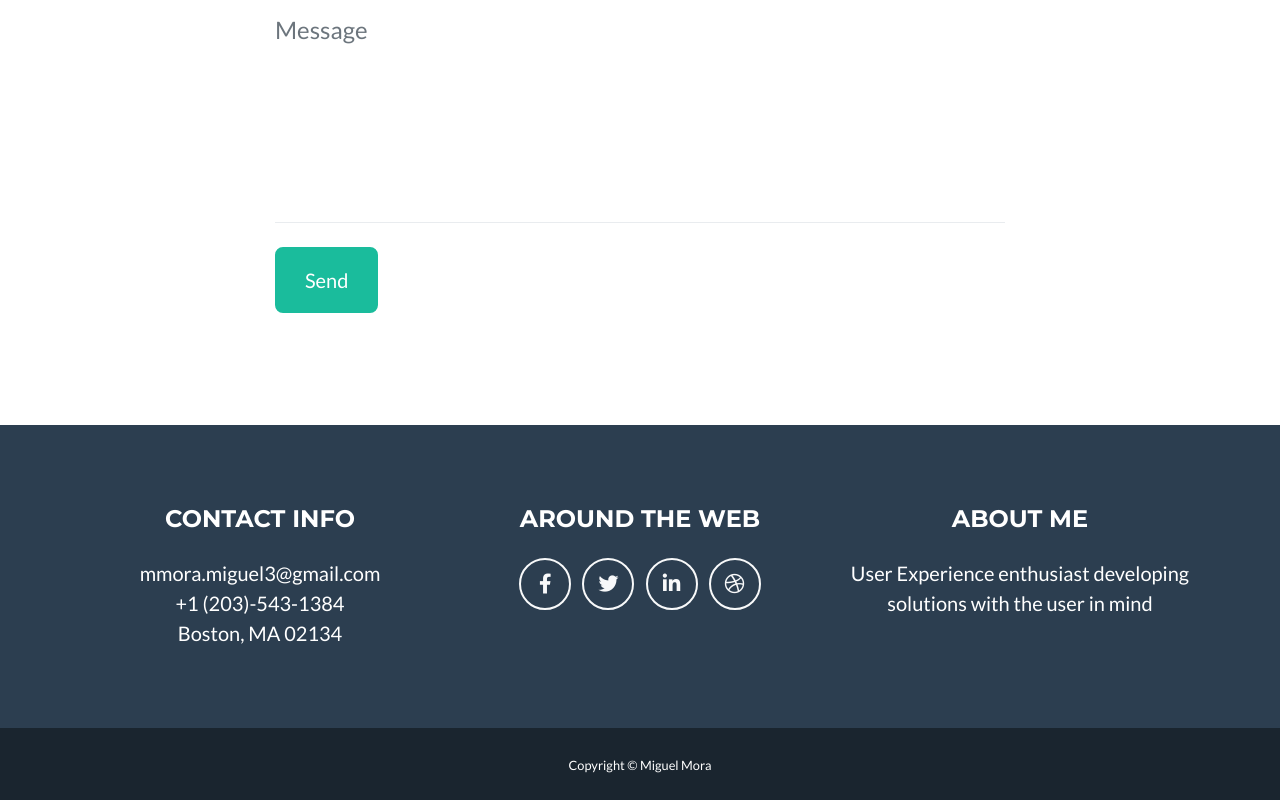
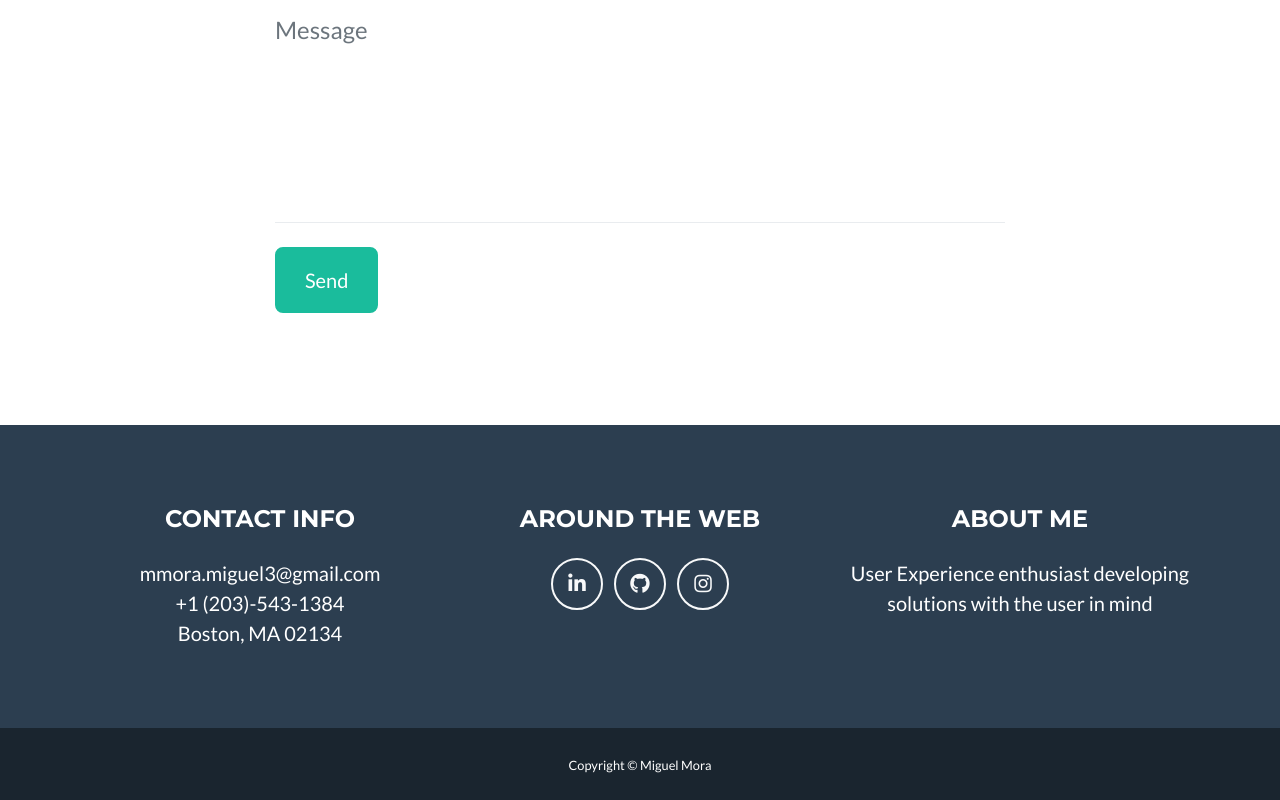
Before and after one commit to mamora19/Portfolio, a website with bundled scripts: page index.html in a window 1280 px wide. Shown: the part 2548-3348 px from the top of the page. Built offline with nearby package versions, Linux system fonts and the light colour scheme.

Commit message:
Adding around the web links

```diff
--- a/index.html
+++ b/index.html
@@ -244,17 +244,14 @@
         <!-- Footer Social Icons -->
         <div class="col-lg-4 mb-5 mb-lg-0">
           <h4 class="text-uppercase mb-4">Around the Web</h4>
-          <a class="btn btn-outline-light btn-social mx-1" href="#">
-            <i class="fab fa-fw fa-facebook-f"></i>
+          <a class="btn btn-outline-light btn-social mx-1" href="https://www.linkedin.com/in/miguel-mora-565b6196/">
+            <i class="fab fa-linkedin-in"></i>
           </a>
-          <a class="btn btn-outline-light btn-social mx-1" href="#">
-            <i class="fab fa-fw fa-twitter"></i>
+          <a class="btn btn-outline-light btn-social mx-1" href="https://github.com/mamora19">
+            <i class="fab fa-github"></i>
           </a>
-          <a class="btn btn-outline-light btn-social mx-1" href="#">
-            <i class="fab fa-fw fa-linkedin-in"></i>
-          </a>
-          <a class="btn btn-outline-light btn-social mx-1" href="#">
-            <i class="fab fa-fw fa-dribbble"></i>
+          <a class="btn btn-outline-light btn-social mx-1" href="https://www.instagram.com/miguel.m0ra/">
+            <i class="fab fa-instagram" aria-hidden="true"></i>
           </a>
         </div>
 
```
